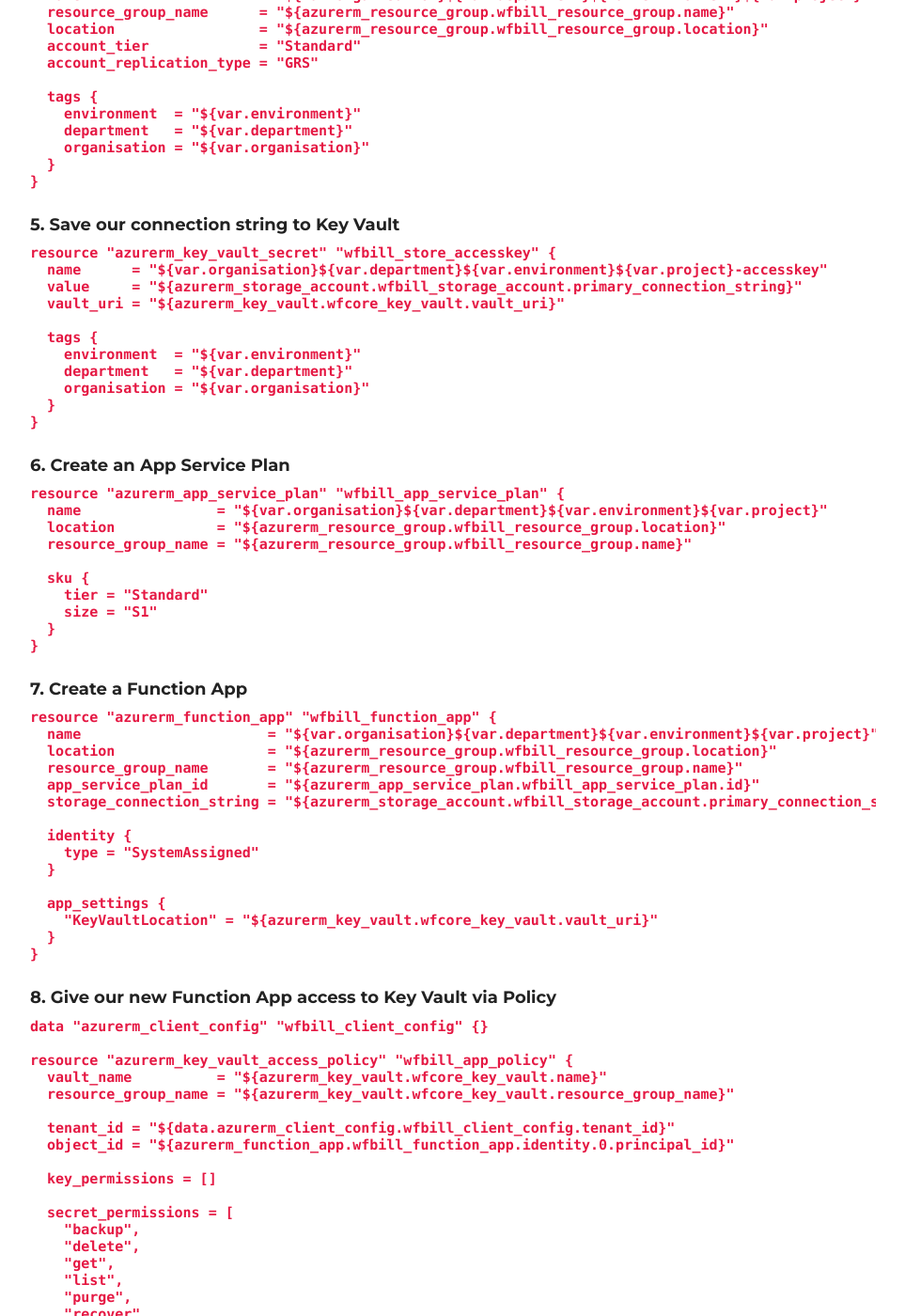
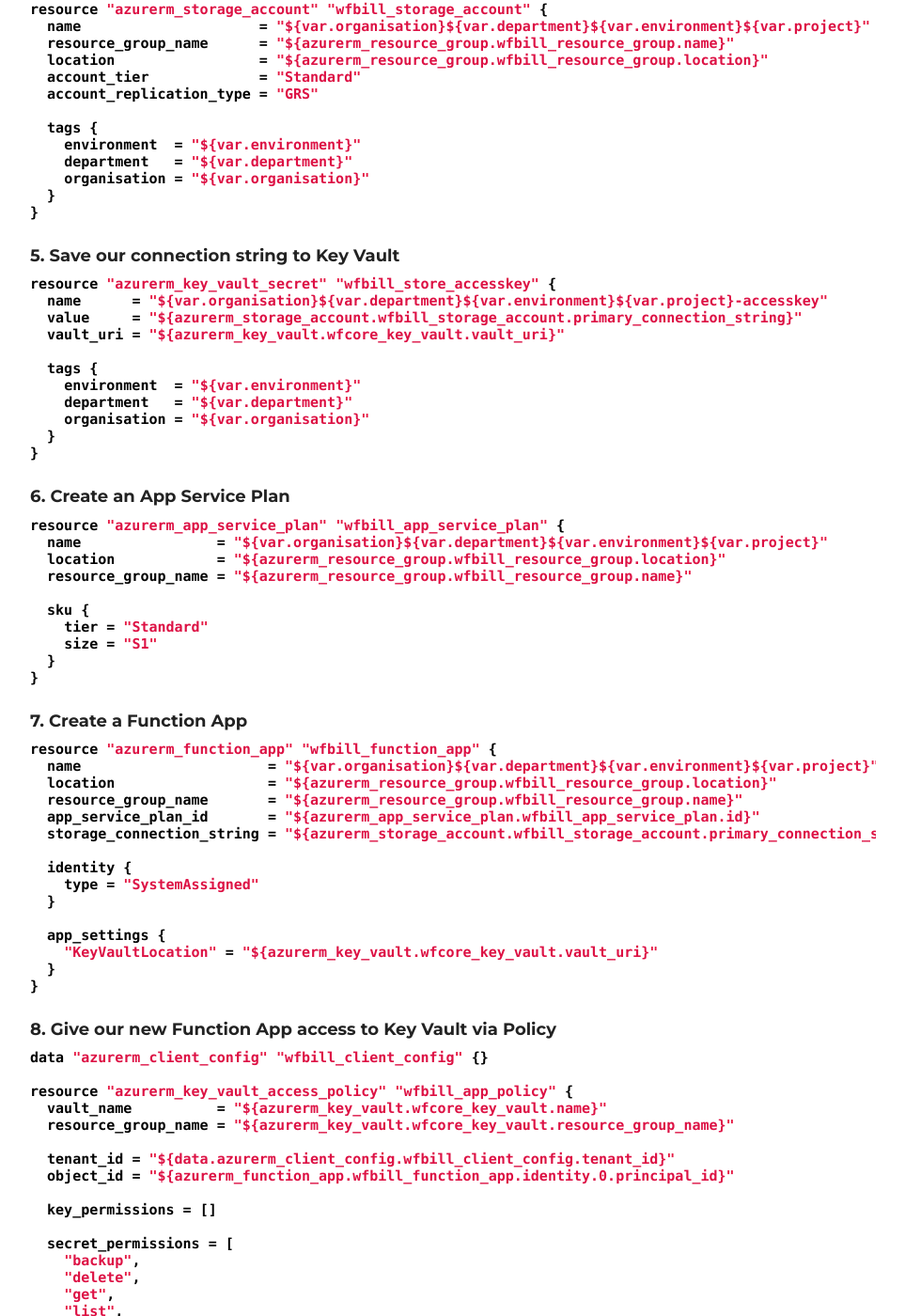
Before and after one commit to dermotreynolds/old.dermotreynolds.github.io, a Jekyll site: the page built from _posts/inprogress/2017-05-12-16-function-infrastructure-deployment.md, in a window 1280 px wide and 1400 px high, scrolled down 2092 px. Shown: the whole window at 94% size, without its empty margins (158-1121 px from the left). Built offline with Jekyll 4.4.1, drawn with Linux system fonts in a browser that asks for light colours; nearby versions of some CDN libraries; some of the changed text lies outside the part shown.

Commit message:
Full End To End

````diff
--- a/_posts/inprogress/2017-05-12-16-function-infrastructure-deployment.md
+++ b/_posts/inprogress/2017-05-12-16-function-infrastructure-deployment.md
@@ -8,7 +8,7 @@
 Preamble
 
 
-##### 1. Persist our state to Azure Blob storage
+###### 1. Persist our state to Azure Blob storage
 
 ``` javascript
 terraform {
@@ -22,15 +22,17 @@
 
 ##### 2. Lets specify the version of the AzureRm Terraform module that we want to use
 
-~~~~~~
+``` javascript
+
 provider "azurerm" {
   version = "~> 1.11.0"
 }
-~~~~~~
+```
 
 ##### 3. Create a resource group to put all of our new services into
 
-~~~~~~
+``` javascript
+
 resource "azurerm_resource_group" "wfbill_resource_group" {
   name     = "${var.organisation}-${var.department}-${var.environment}-${var.project}"
   location = "${var.azure_location}"
@@ -41,11 +43,11 @@
     organisation = "${var.organisation}"
   }
 }
-~~~~~~
+```
 
 ##### 4. Create a Key Vault instance where we will store our secrets
 
-~~~~~~
+``` javascript
 data "azurerm_client_config" "current" {}
 
 resource "azurerm_key_vault" "wfcore_key_vault" {
@@ -95,11 +97,11 @@
     name = "standard"
   }
 }
-~~~~~~
+```
 
 ##### 5. Create a storage account where our Function App will store its data
 
-~~~~~~
+``` javascript
 resource "azurerm_storage_account" "wfbill_storage_account" {
   name                     = "${var.organisation}${var.department}${var.environment}${var.project}"
   resource_group_name      = "${azurerm_resource_group.wfbill_resource_group.name}"
@@ -113,11 +115,11 @@
     organisation = "${var.organisation}"
   }
 }
-~~~~~~
+```
 
 ##### 5. Save our connection string to Key Vault
 
-~~~~~~
+``` javascript
 resource "azurerm_key_vault_secret" "wfbill_store_accesskey" {
   name      = "${var.organisation}${var.department}${var.environment}${var.project}-accesskey"
   value     = "${azurerm_storage_account.wfbill_storage_account.primary_connection_string}"
@@ -129,10 +131,10 @@
     organisation = "${var.organisation}"
   }
 }
-~~~~~~
+```
 
 ##### 6. Create an App Service Plan
-~~~~~~
+``` javascript
 resource "azurerm_app_service_plan" "wfbill_app_service_plan" {
   name                = "${var.organisation}${var.department}${var.environment}${var.project}"
   location            = "${azurerm_resource_group.wfbill_resource_group.location}"
@@ -143,10 +145,10 @@
     size = "S1"
   }
 }
-~~~~~~
+```
 
 ##### 7. Create a Function App
-~~~~~~
+``` javascript
 resource "azurerm_function_app" "wfbill_function_app" {
   name                      = "${var.organisation}${var.department}${var.environment}${var.project}"
   location                  = "${azurerm_resource_group.wfbill_resource_group.location}"
@@ -162,11 +164,11 @@
     "KeyVaultLocation" = "${azurerm_key_vault.wfcore_key_vault.vault_uri}"
   }
 }
-~~~~~~
+```
 
 ##### 8. Give our new Function App access to Key Vault via Policy
 
-~~~~~~
+``` javascript
 data "azurerm_client_config" "wfbill_client_config" {}
 
 resource "azurerm_key_vault_access_policy" "wfbill_app_policy" {
@@ -191,7 +193,7 @@
 
   depends_on = ["azurerm_function_app.wfbill_function_app"]
 }
-~~~~~~
+```
 
 ##### 9.
 ~~~~~~
````
